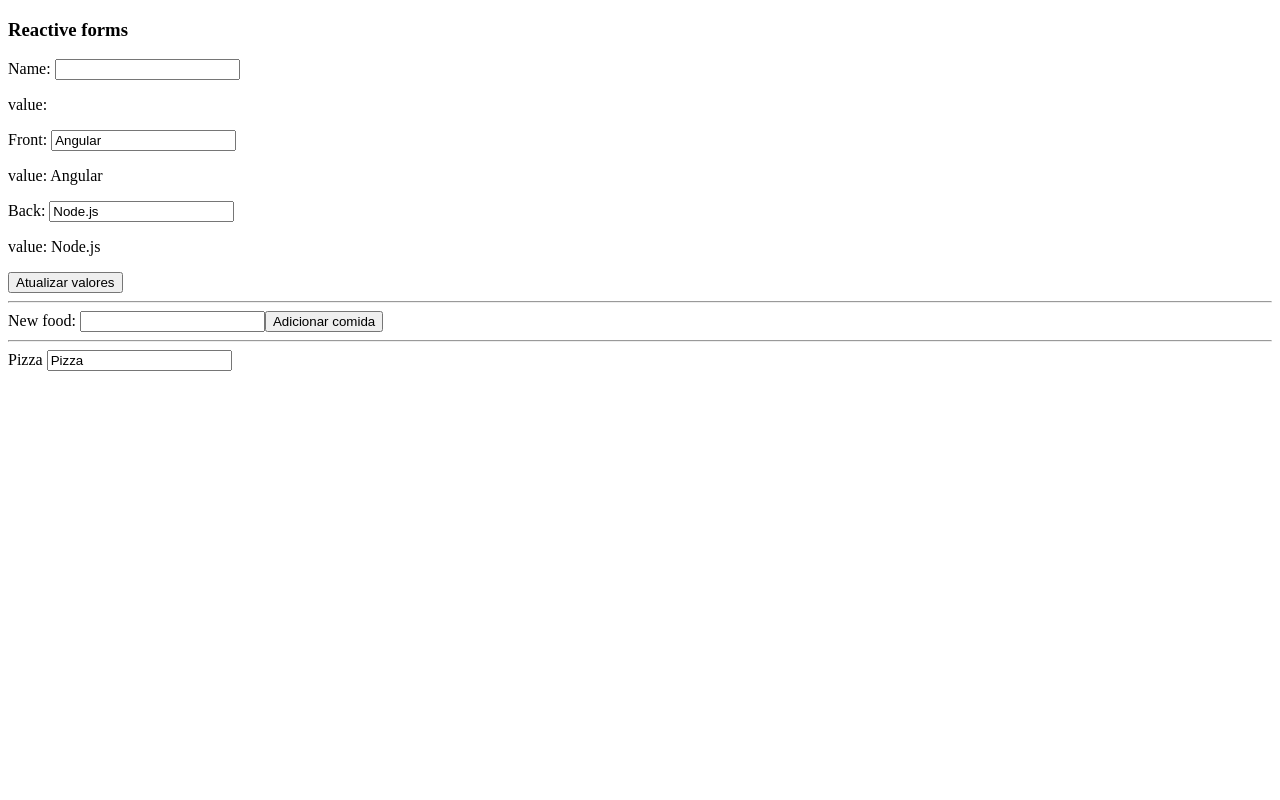
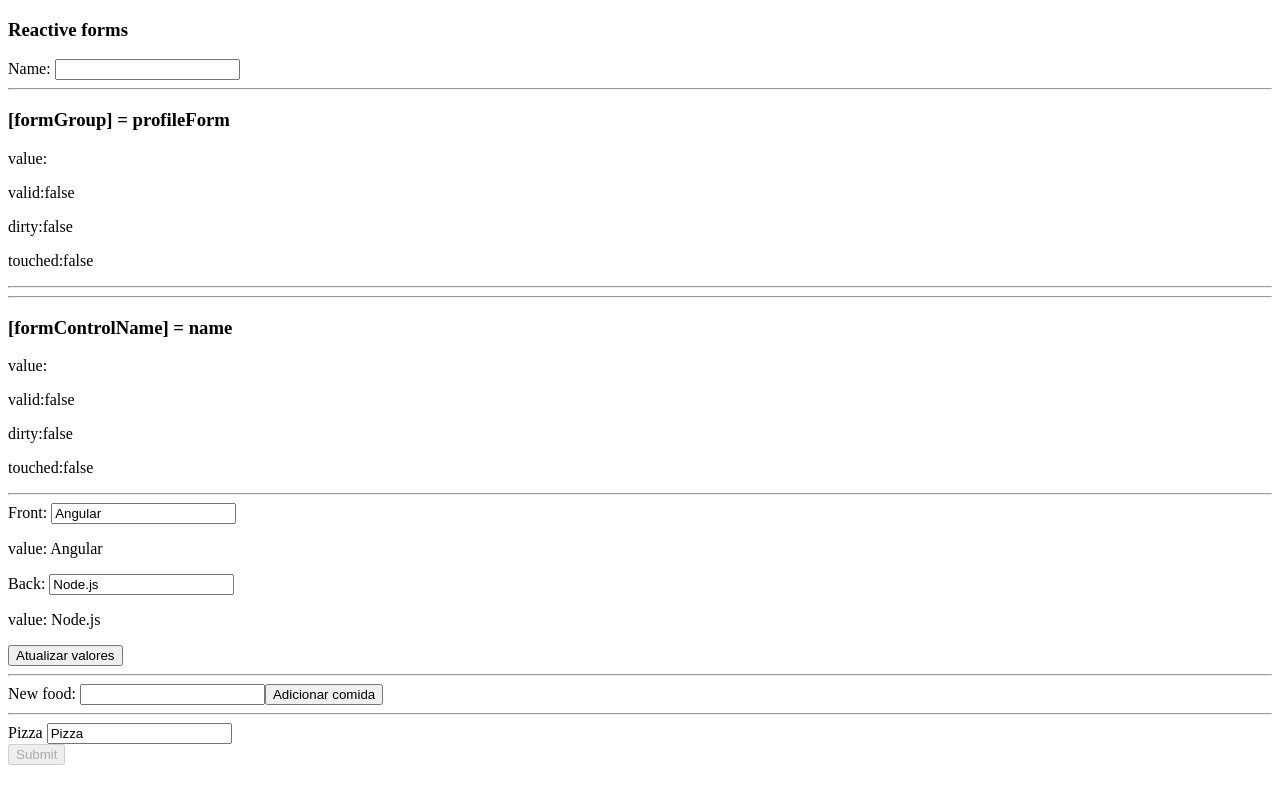
Before and after one commit to mathvsk/meu-primeiro-projeto, an Angular app: page / in a window 1280 px wide. Built offline with nearby package versions, Linux system fonts and the light colour scheme.

Commit message:
feat: aplicar acessos do formulario
- de maneira global (formulario inteiro)
- de maneira unitario por componente (name)

```diff
--- a/src/app/components/forms/reactive-forms/reactive-forms.component.html
+++ b/src/app/components/forms/reactive-forms/reactive-forms.component.html
@@ -6,9 +6,29 @@
         <input
             type="text"
             formControlName="name"
+            required
         />
-        <p>value: {{ profileForm.value.name }}</p>
     </label>
+
+    <hr>
+    <h3>
+        [formGroup] = profileForm
+    </h3>
+    <p>value:{{ profileForm.value.name }}</p>
+    <p>valid:{{ profileForm.valid }}</p>
+    <p>dirty:{{ profileForm.dirty }}</p>
+    <p>touched:{{ profileForm.touched }}</p>
+    <hr>
+
+    <hr>
+    <h3>
+        [formControlName] = name
+    </h3>
+    <p>value:{{ profileForm.get('name')?.value }}</p>
+    <p>valid:{{ profileForm.get('name')?.valid }}</p>
+    <p>dirty:{{ profileForm.get('name')?.dirty }}</p>
+    <p>touched:{{ profileForm.get('name')?.touched }}</p>
+    <hr>
 
     <div formGroupName="myStacks">
         <label>
@@ -53,4 +73,6 @@
             </label>
         }
     </div>
+
+    <button [disabled]="!profileForm.valid">Submit</button>
 </form>
```
